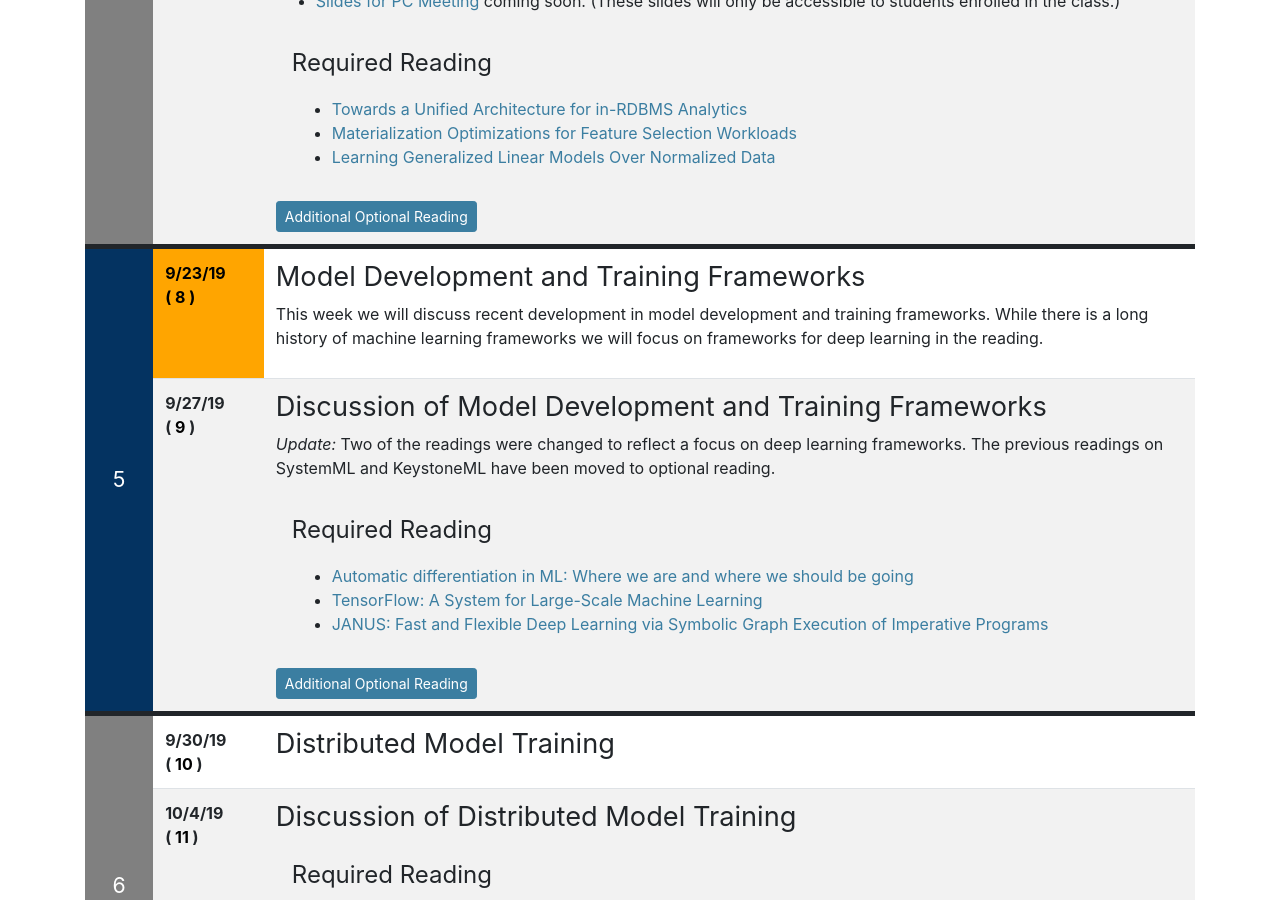
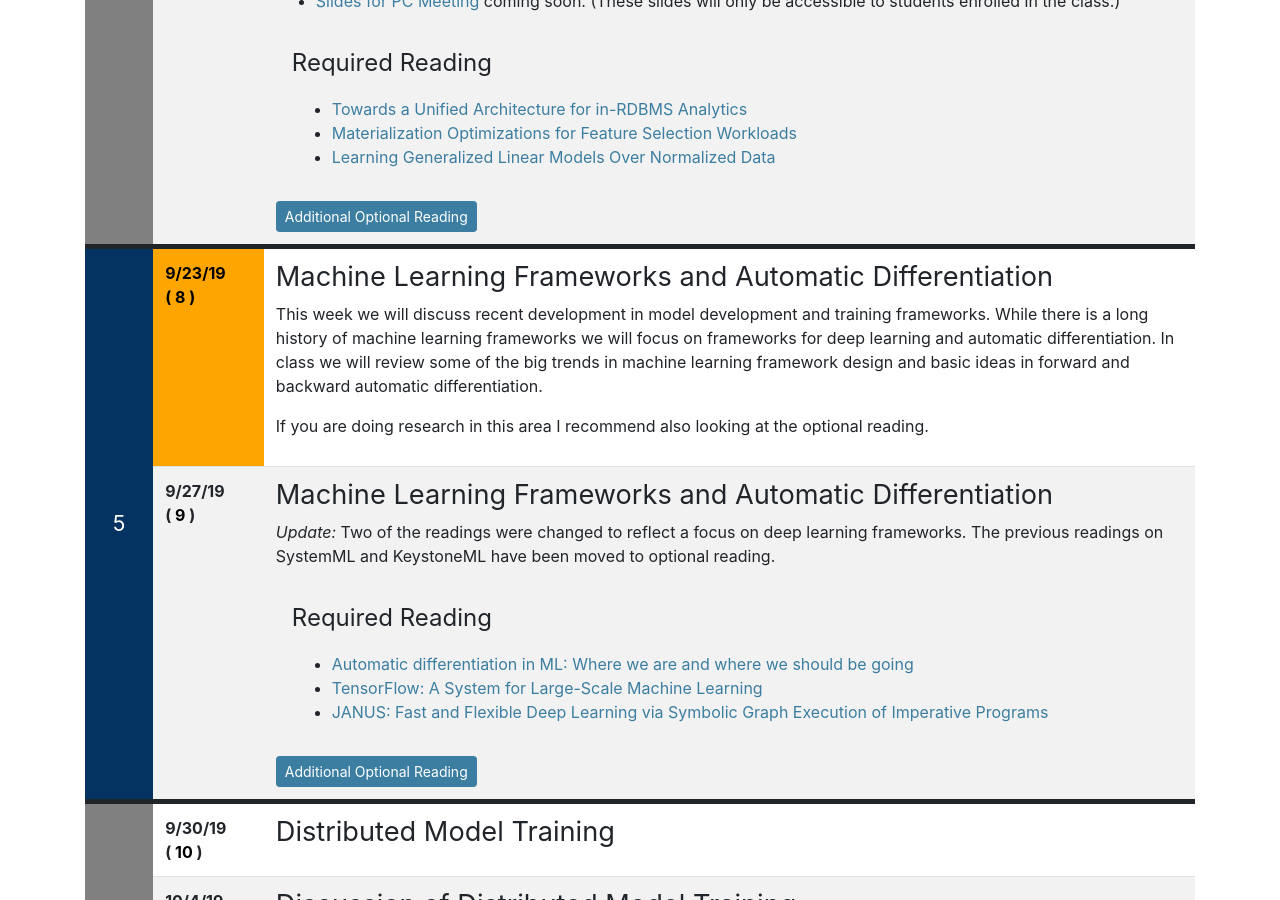
Before and after one commit to ucbrise/cs294-ai-sys-fa19, a Jekyll site: the page built from index.md, in a window 1280 px wide and 900 px high, scrolled down 2713 px. Built offline with Jekyll 4.4.1, drawn with Linux system fonts in a browser that asks for light colours; nearby versions of some CDN libraries; our own code applies the rules of GitHub Pages for plain Markdown files.

Commit message:
adding more automatic differentiation links

```diff
--- a/index.md
+++ b/index.md
@@ -268,14 +268,15 @@
 
 
 {% include syllabus_entry %}
-## Model Development and Training Frameworks
+## Machine Learning Frameworks and Automatic Differentiation
 
-This week we will discuss recent development in model development and training frameworks.  While there is a long history of machine learning frameworks we will focus on frameworks for deep learning in the reading.
+This week we will discuss recent development in model development and training frameworks.  While there is a long history of machine learning frameworks we will focus on frameworks for deep learning and automatic differentiation. In class we will review some of the big trends in machine learning framework design and basic ideas in forward and backward automatic differentiation.
 
+If you are doing research in this area I recommend also looking at the optional reading.
 
 
 {% include syllabus_entry %}
-## Discussion of Model Development and Training Frameworks
+## Machine Learning Frameworks and Automatic Differentiation
 
 _Update:_ Two of the readings were changed to reflect a focus on deep learning frameworks. The previous readings on SystemML and KeystoneML have been moved to optional reading.
 
@@ -289,14 +290,25 @@
 </div>
 <div class="optional_reading" markdown="1">
 
+### Pipeline Training Frameworks (Classical)
 * [KeystoneML: Optimizing Pipelines for Large-Scale
 Advanced Analytics](https://shivaram.org/publications/keystoneml-icde17.pdf)
 * [SystemML: Declarative Machine Learning on Spark](http://www.vldb.org/pvldb/vol9/p1425-boehm.pdf)
+
+### Automatic Differentiation and Differentiable Programming
+* [Automatic Differentiation in Machine Learning: a Survey](http://www.jmlr.org/papers/volume18/17-468/17-468.pdf)
+* [Roger Grosse's Lecture Notes on Automatic Differentiation](http://www.cs.toronto.edu/~rgrosse/courses/csc421_2019/readings/L06%20Automatic%20Differentiation.pdf)
+* [A Differentiable Programming System to Bridge Machine Learning and Scientific Computing](https://arxiv.org/pdf/1907.07587.pdf)
+
+
+### Deep Learning Frameworks with Automatic Differentiation
 * [Caffe: Convolutional Architecture for Fast Feature Embedding](https://arxiv.org/pdf/1408.5093.pdf)
 * [Theano: A Python Framework for Fast Computation of Mathematical Expressions](https://arxiv.org/pdf/1605.02688.pdf)
+* [Automatic differentiation in PyTorch](https://openreview.net/pdf?id=BJJsrmfCZ)
+
+### Deep Learning Primitives
 * [cuDNN: Efficient Primitives for Deep Learning](https://arxiv.org/pdf/1410.0759.pdf)
-* [Roger Grosse's Lecture Notes on Automatic Differentiation](http://www.cs.toronto.edu/~rgrosse/courses/csc421_2019/readings/L06%20Automatic%20Differentiation.pdf)
-* [A Differentiable Programming System to Bridge Machine Learning and Scientific Computing](https://arxiv.org/pdf/1907.07587.pdf)
+
 
 </div>
 </div>
```
Also changed, not shown: 1 other file.
